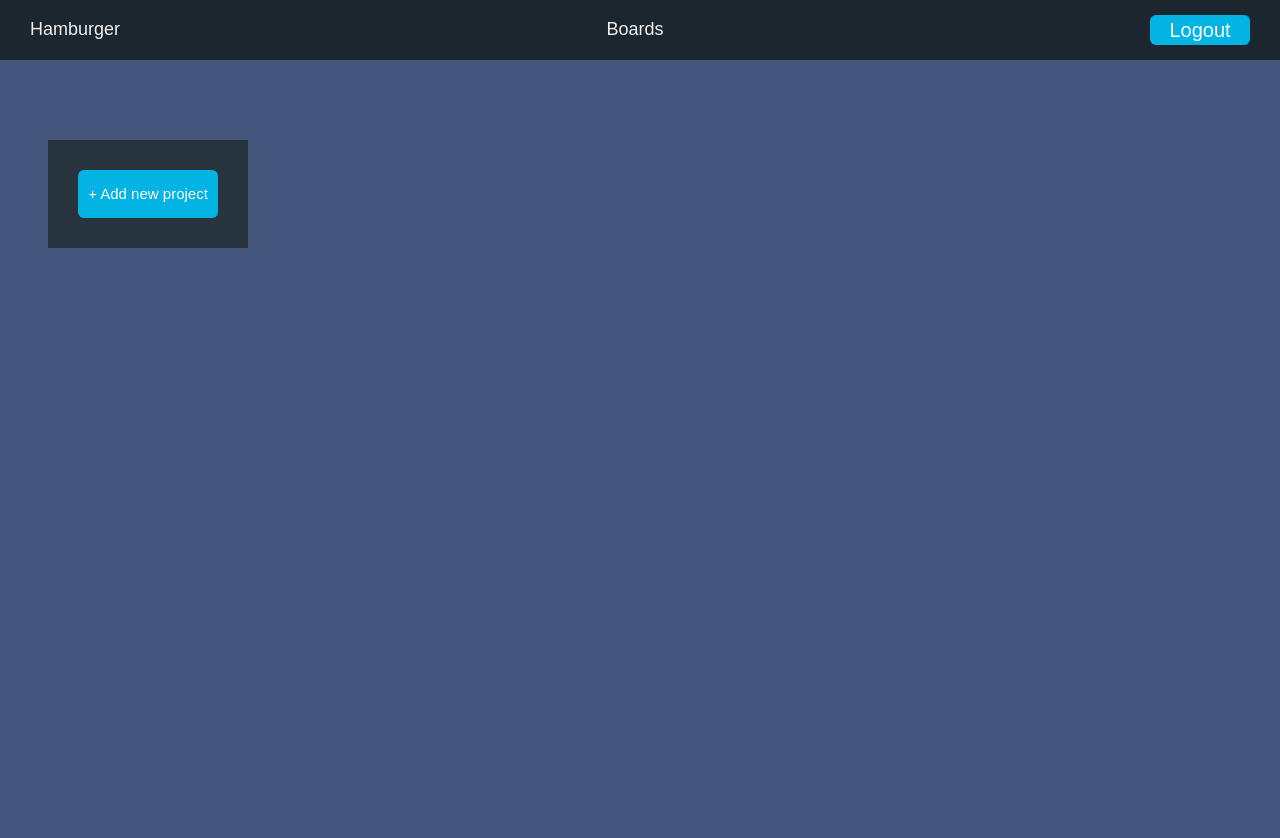
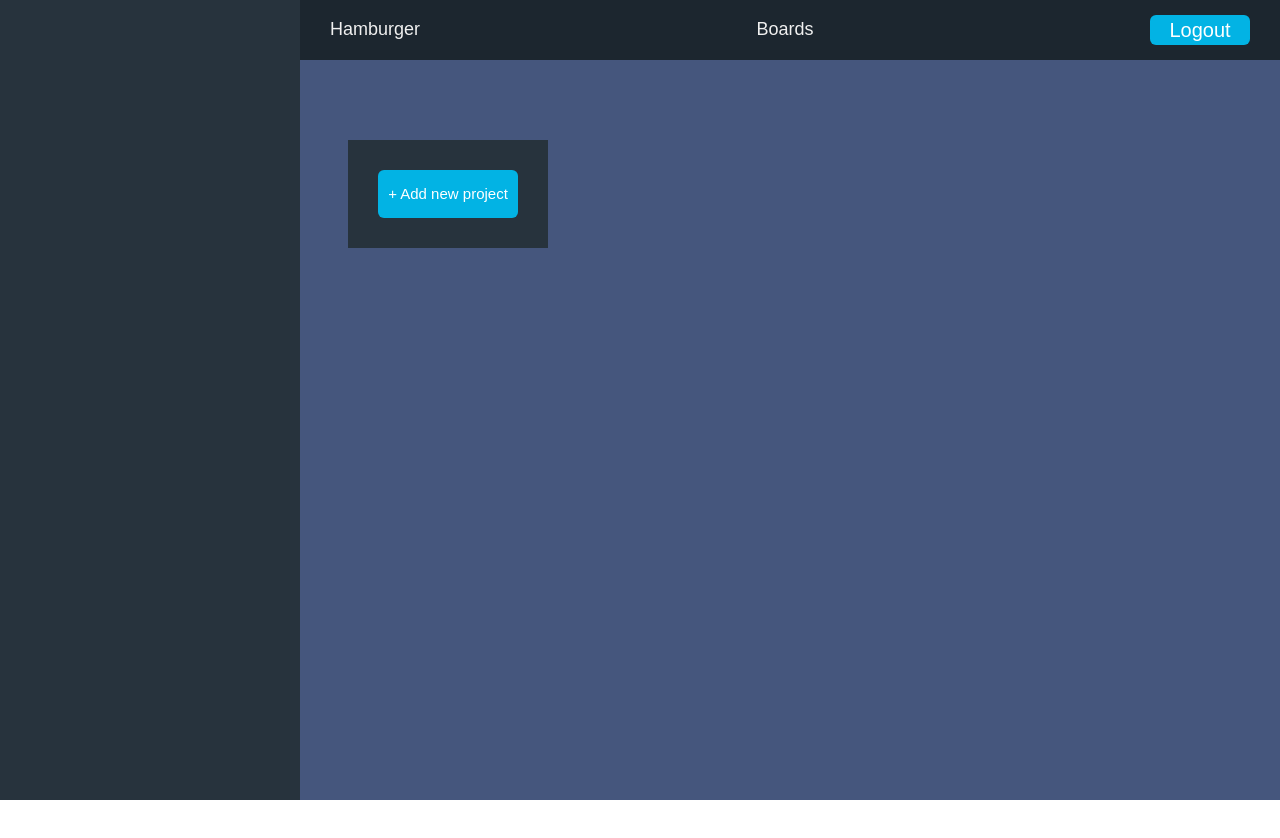
Before and after one commit to Milind452/oreo, a plain HTML site: page html/home.html in a window 1280 px wide. After the commit the page ends 800 px from the top, so only its background shows below. Drawn offline with Linux system fonts and the light colour scheme; no server answers.

Commit message:
Add nav bar

```diff
--- a/css/home.css
+++ b/css/home.css
@@ -4,8 +4,30 @@ body {
 }
 
 .app,
+.main-content,
+.nav-wrapper {
+    height: 100%;
+}
+
+.app {
+    display: flex;
+    background-color: var(--main-blue);
+}
+
+.nav-wrapper {
+    /* position: fixed; */
+    width: 100%;
+    max-width: 300px;
+    background-color: var(--main-blue2);
+}
+
 .main-content {
-    height: 100%;
+    /* margin-left: 300px; */
+    width: 100%;
+}
+
+.title-wrapper {
+    /* margin-left: 300px; */
 }
 
 .title-area {
@@ -18,7 +40,7 @@ body {
     flex-wrap: wrap;
     justify-content: space-between;
     align-items: center;
-    position: fixed;
+    /* position: fixed; */
     top: 0;
     left: 0;
 }
@@ -44,9 +66,10 @@ body {
 }
 
 .content-area {
-    margin-top: 60px;
+    /* margin-top: 60px; */
     width: 100%;
-    height: 100%;
+    height: fit-content;
+    max-height: 100%;
     overflow: auto;
     background-color: var(--main-blue);
 }
--- a/html/home.html
+++ b/html/home.html
@@ -17,7 +17,9 @@
             <div class="nav-wrapper">
                 <nav id="nav" class="nav"></nav>
             </div>
+
             <div class="main-content">
+                <div class="title-wrapper">
                     <div class="title-area">
                         <div class="title-area__item">Hamburger</div>
                         <div class="title-area__item">Boards</div>
@@ -25,6 +27,7 @@
                             <button id="logout" class="logout-btn btn">
                                 Logout
                             </button>
+                        </div>
                     </div>
                 </div>
                 <div class="content-area">
```
Lines whose indentation alone changed are shown as unchanged.
